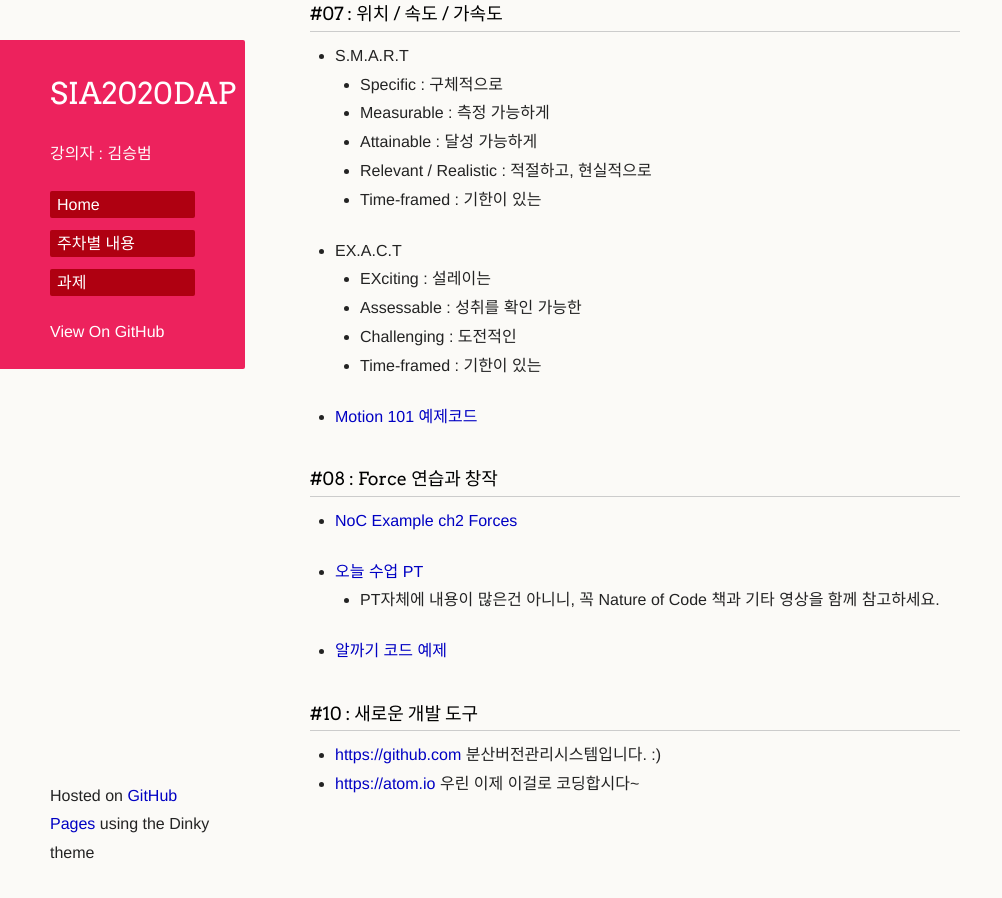
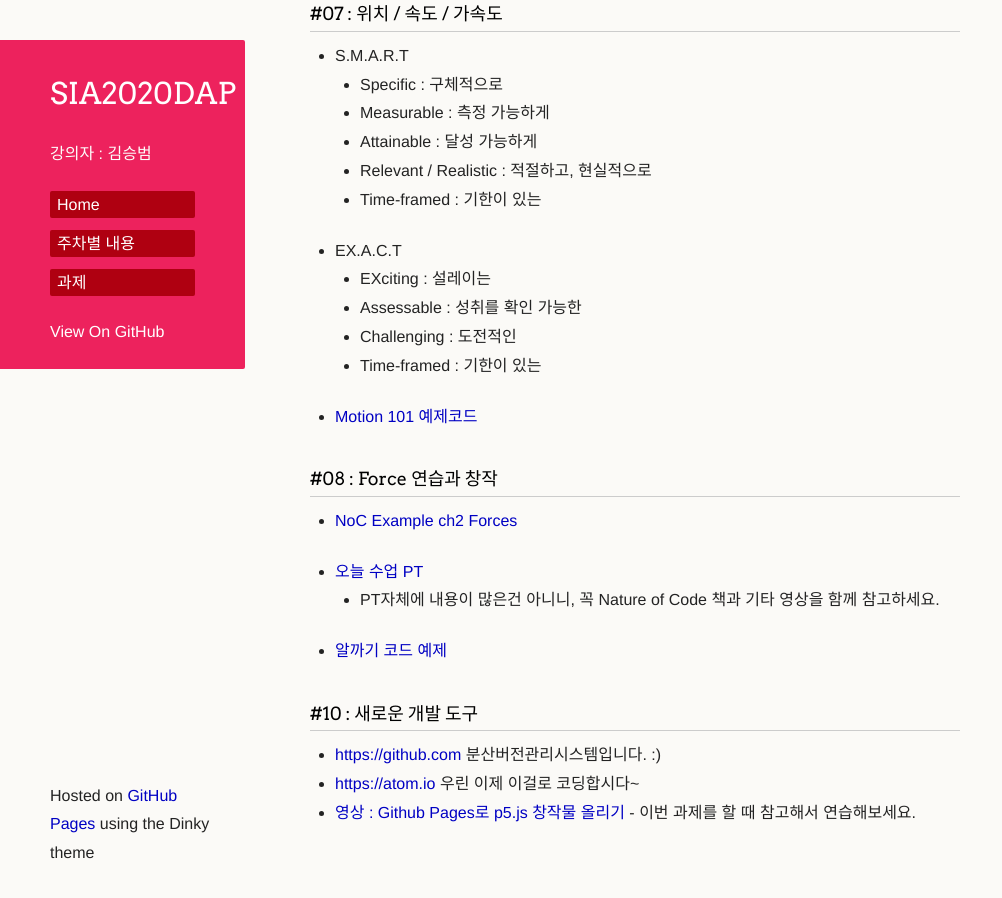
Before and after one commit to picxenk/SIA2020DAP, a Jekyll site: the page built from curriculum.md, in a window 1280 px wide and 900 px high, scrolled down 2083 px. Shown: the whole window, without its empty margins (0-1002 px from the left). Built offline with Jekyll 4.4.1, drawn with Linux system fonts in a browser that asks for light colours; our own code applies the rules of GitHub Pages for plain Markdown files; a script that is not in the unit is left out; the repository's description, which GitHub fills in, is left out; before the commit the page ends 2954 px from its top, so only the background shows below that.

Commit message:
Update curriculum.md

```diff
--- a/curriculum.md
+++ b/curriculum.md
@@ -80,3 +80,4 @@
 ### #10 : 새로운 개발 도구
  * <https://github.com> 분산버전관리시스템입니다. :)
  * <https://atom.io> 우린 이제 이걸로 코딩합시다~
+ * [영상 : Github Pages로 p5.js 창작물 올리기](https://youtu.be/DQpdaC3tgs4) - 이번 과제를 할 때 참고해서 연습해보세요.
```
